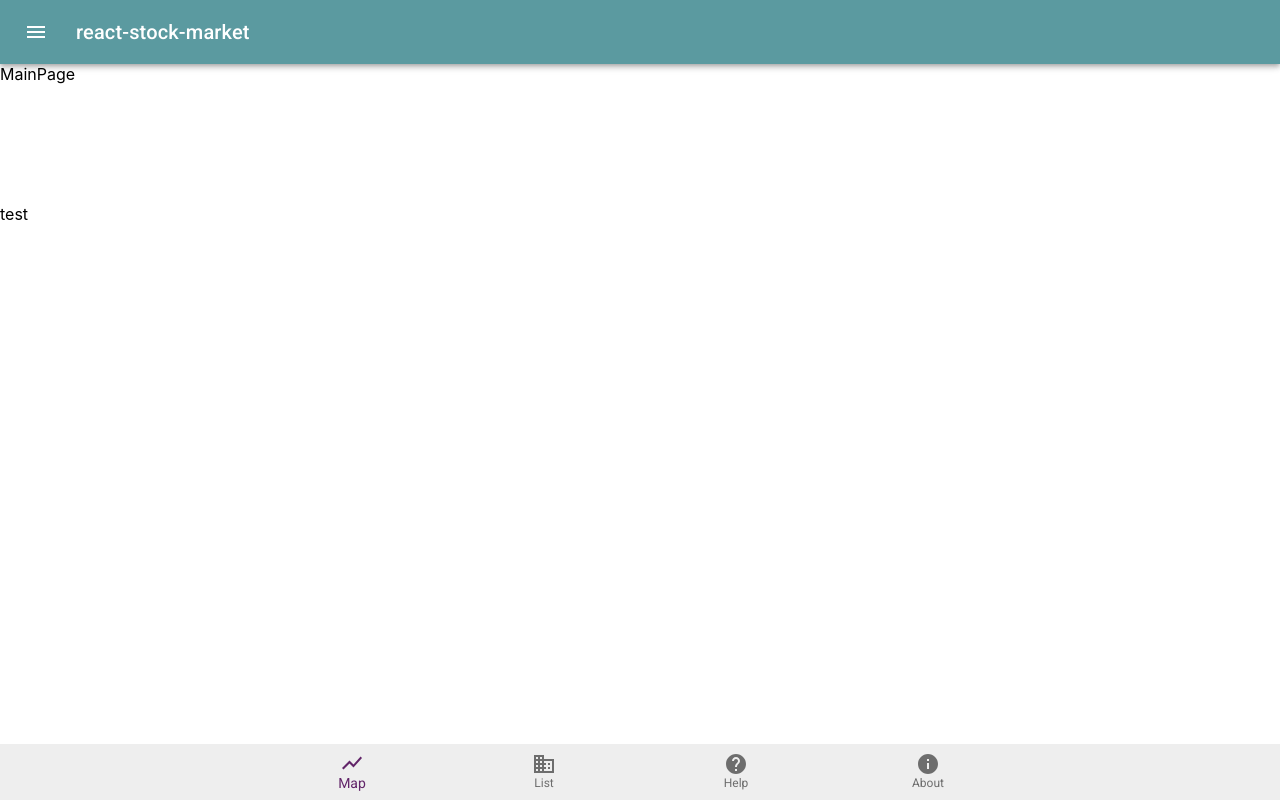
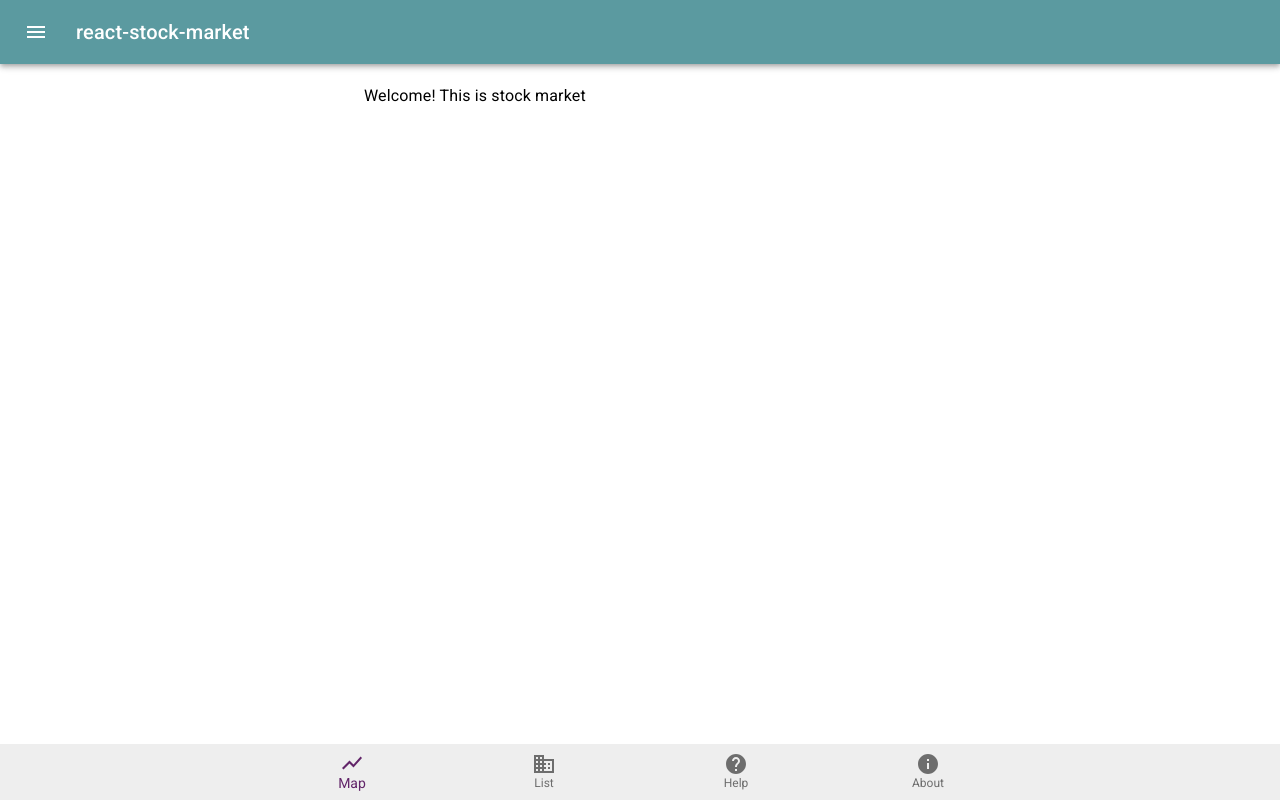
Before and after one commit to leyuri/react-stock-market, a React (Create React App) app: page / in a window 1280 px wide. Built offline with nearby package versions, Linux system fonts and the light colour scheme; no server answers.

Commit message:
Add to show companies

```diff
--- a/package.json
+++ b/package.json
@@ -10,6 +10,7 @@
     "@testing-library/user-event": "^7.1.2",
     "axios": "^0.19.2",
     "immer": "^6.0.3",
+    "lodash": "^4.17.15",
     "react": "^16.13.1",
     "react-dom": "^16.13.1",
     "react-redux": "^7.2.0",
--- a/src/App.js
+++ b/src/App.js
@@ -1,11 +1,13 @@
-import React from 'react';
+import React, { useEffect } from 'react';
 import './App.css';
 import {
   BrowserRouter as Router,
   Switch,
   Route,
-  Link
 } from "react-router-dom";
+
+import { fetchCompanyList } from "./actions";
+import { useDispatch } from "react-redux";
 
 import { makeStyles } from '@material-ui/core/styles';
 
@@ -22,6 +24,13 @@ const useStyles = makeStyles((theme) => ({
 
 function App() {
   const classes = useStyles();
+  const dispatch = useDispatch();
+
+  useEffect(() => {
+    // 컴포넌트가 마운트 되면 할 수 있는 것
+    dispatch(fetchCompanyList());
+  })
+
   return (
     <Router>
        <div className={classes.app}>
--- a/src/pages/CompanyListPage.js
+++ b/src/pages/CompanyListPage.js
@@ -1,8 +1,10 @@
 import React from 'react'
 import { useSelector } from 'react-redux'
+import _ from "lodash";
 
 import AppBar from "../components/AppBar";
 import BottomNav from "../components/BottomNav";
+import { fetchCompanyList } from "../actions";
 
 import { makeStyles } from '@material-ui/core/styles';
 import List from '@material-ui/core/List';
@@ -25,13 +27,13 @@ const useStyles = makeStyles((theme) => ({
 }));
 
 // props으로 받는 것
-const CompanyItem = ({company}) => {
-    const { description, symbol } = company;
+const CompanyItem = ({e}) => {
+    const { name, symbol } = e;
     return (
     <ListItem>
         <ListItemText
             primary={symbol}
-            secondary={description}
+            secondary={name}
         />
     </ListItem>
     )
@@ -39,7 +41,7 @@ const CompanyItem = ({company}) => {
 
 const CompanyListPage = () => {
     const classes = useStyles();
-    const companies = useSelector(state => state.companies)
+    const symbolsList = useSelector(state => state.symbolsList)
     // useSelector hook을 통하여 redux store의 state에 접근할 수 있다.
     // companies에 접근!
 
@@ -48,7 +50,8 @@ const CompanyListPage = () => {
             <AppBar/>
             <List className={classes.root}>
                 {/* Hooks에서 selector를 가지고 redux에 있는 것 중 어떤 것을 props로 가져오면 된다 .*/}
-                {companies.map(company => <CompanyItem company={company}/>)}
+                {/* {companies.map(e => <CompanyItem e={e}/>)} */}
+                {_.map(symbolsList, e => <CompanyItem key={e.symbol} e={e}/>)}
             </List>
             <BottomNav/>
         </div>
--- a/src/pages/MainPage.js
+++ b/src/pages/MainPage.js
@@ -1,21 +1,22 @@
 import React from 'react'
+
 import AppBar from "../components/AppBar";
 import BottomNav from "../components/BottomNav";
+
+import Typography from '@material-ui/core/Typography';
+import Container from '@material-ui/core/Container';
 
 const MainPage = () => {
     return (
         <div>
             <AppBar/>
-            MainPage
-            <br/>
-            <br/>
-            <br/>
-            <br/>
-            <br/>
-            <br/>
-            <br/>
-            test
-            <br/><br/>
+            <Container maxWidth="sm">
+                <br/>
+                <Typography>
+                    Welcome!
+                    This is stock market
+                </Typography>
+            </Container>
             <BottomNav/>
         </div>
     )
```
Also changed, not shown: 1 other file (tests, documents, lock files or other folders).
